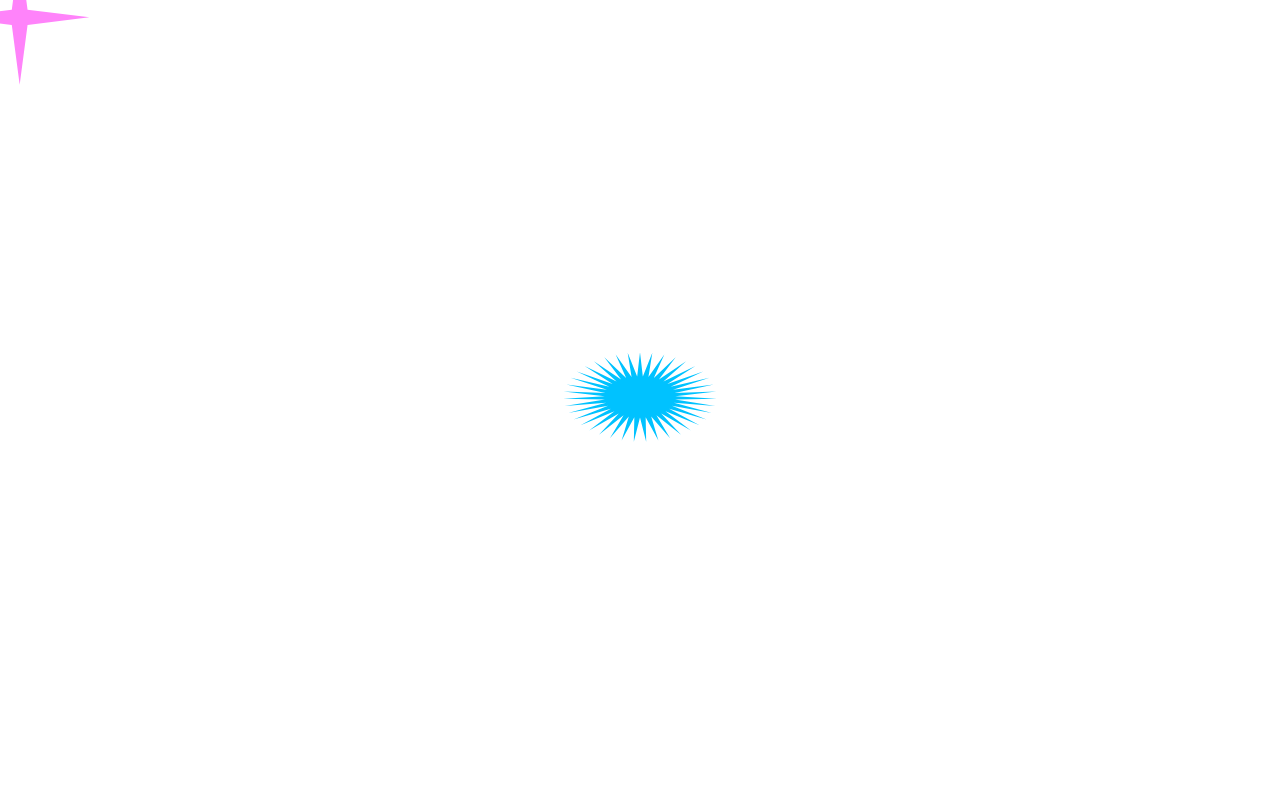
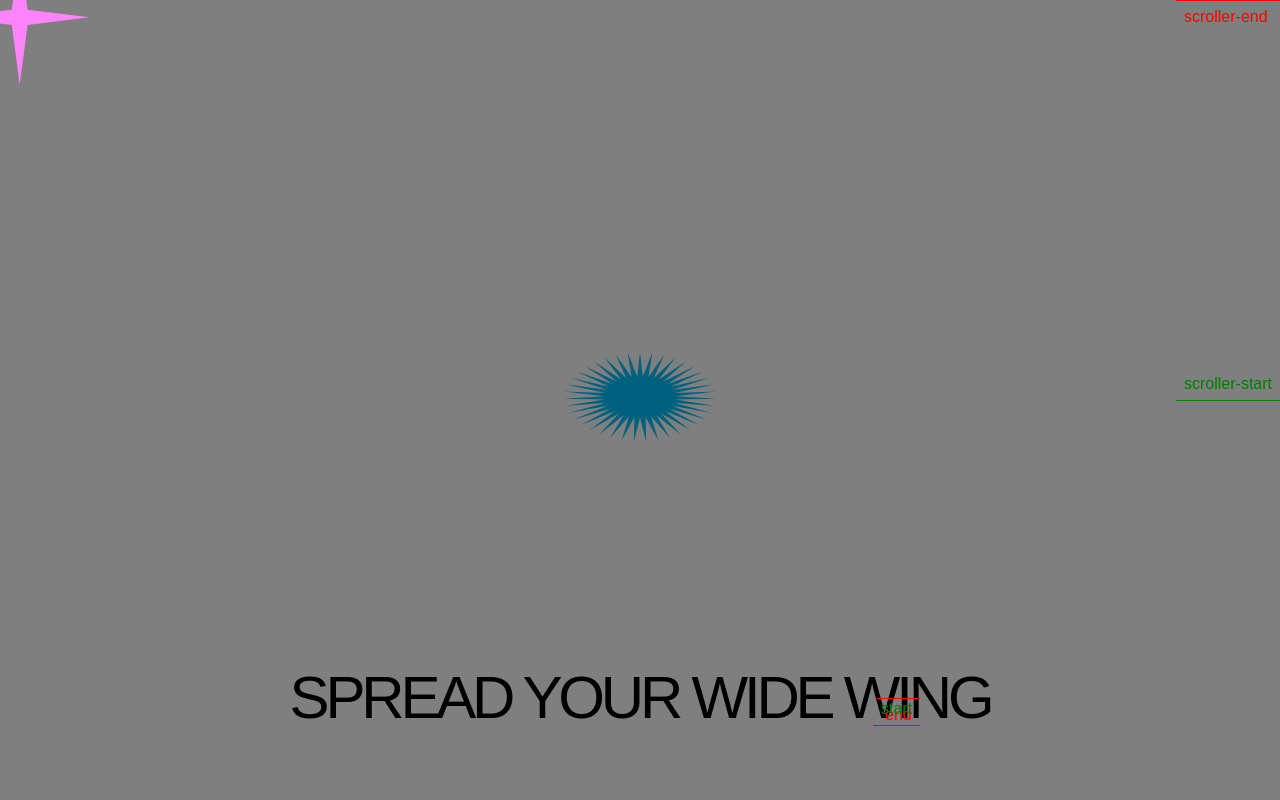
Before and after one commit to ynawhocodes/free-project, a Next.js app: page / in a window 1280 px wide. Shown: the top 800 px of the page. Built offline with nearby package versions, Linux system fonts and the light colour scheme; a web font is replaced by a local one.

Commit message:
[mod] blackbox using useScroll

```diff
--- a/src/app/(components)/TypingText.tsx
+++ b/src/app/(components)/TypingText.tsx
@@ -22,6 +22,7 @@ const TypingText = ({ from, to }: { from: string; to: string }) => {
         start: "80% center",
         end: "center top",
         scrub: true,
+        markers: true,
       },
     });
   }, []);
--- a/src/app/page.tsx
+++ b/src/app/page.tsx
@@ -112,14 +112,15 @@ export default function Home() {
   const { scrollY } = useScroll();
   const height = window.innerHeight;
 
-  console.log(scrollY, height, ((height - scrollY) / height) * 100);
+  // console.log(scrollY, height, ((height - scrollY) / height) * 100);
+  console.log(((height - scrollY) / height) * 100 > 0 ? ((height - scrollY) / height) * 100 : 0);
 
   return (
     <main className="h-full">
       <div className="fixed left-1/2 -translate-x-1/2 top-1/2 -translate-y-1/2">
         <BlurAndScaleOnScroll />
       </div>
-      <div className="relative h-[200vh]">
+      <div className="relative h-[300vh]">
         {/* <div className="bg-black/50 w-full h-[20%] sticky top-0 z-50"></div> */}
         {/* <div className="bg-black/50 w-full h-[20%] sticky bottom-[50%] z-50"></div> */}
         <div className="flex justify-center h-full sticky top-0">
@@ -128,27 +129,25 @@ export default function Home() {
             style={{ height: "50%" }}
             ref={topBoxRef}
           ></div> */}
+
+          <TypingText from="SPREAD YOUR WIDE WING" to="Spread your wide wing" />
+        </div>
         <div
-            className={`fixed inset-0 flex flex-col justify-evenly`}
+          className={`fixed inset-0 flex flex-col justify-between`}
           // ref={bottomBoxRef}
         >
           <div
-              className="bg-black w-full"
+            className="bg-black/50 w-full"
             style={{
-                flexBasis: `${((height - scrollY) / height) * 100}%`,
+              flexBasis: `${((height - scrollY) / height) * 100 > 0 ? ((height - scrollY) / height) * 100 : 0}%`,
             }}
           ></div>
-            <TypingText
-              from="SPREAD YOUR WIDE WING"
-              to="Spread your wide wing"
-            />
           <div
-              className="bg-black w-full"
+            className="bg-black/50 w-full"
             style={{
-                flexBasis: `${((height - scrollY) / height) * 100}%`,
+              flexBasis: `${((height - scrollY) / height) * 100 > 0 ? ((height - scrollY) / height) * 100 : 0}%`,
             }}
           ></div>
-          </div>
         </div>
       </div>
       <div className="relative">
```
Lines whose indentation alone changed are shown as unchanged.
